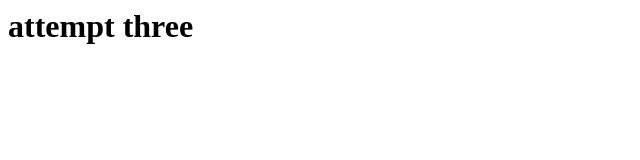
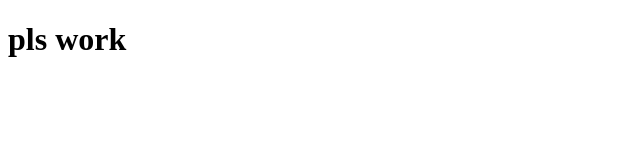
Before and after one commit to t1n4z7/book-review, a plain HTML site: page index.html in a window 1280 px wide. Shown: the whole page, without its empty margins (0-640 px from the left). Drawn offline with Linux system fonts and the light colour scheme.

Commit message:
Update index.html

```diff
--- a/index.html
+++ b/index.html
@@ -1 +1,16 @@
-<h1>attempt three</h1>
+<!doctype html>
+<html lang="en">
+
+<head>
+    <meta charset="utf-8">
+    <title>attempt</title>
+    <link rel="stylesheet" href=#>
+</head>
+
+<body>
+    <header>
+      <h1>pls work</h1>
+
+    </header>
+</body>
+</html>
```
